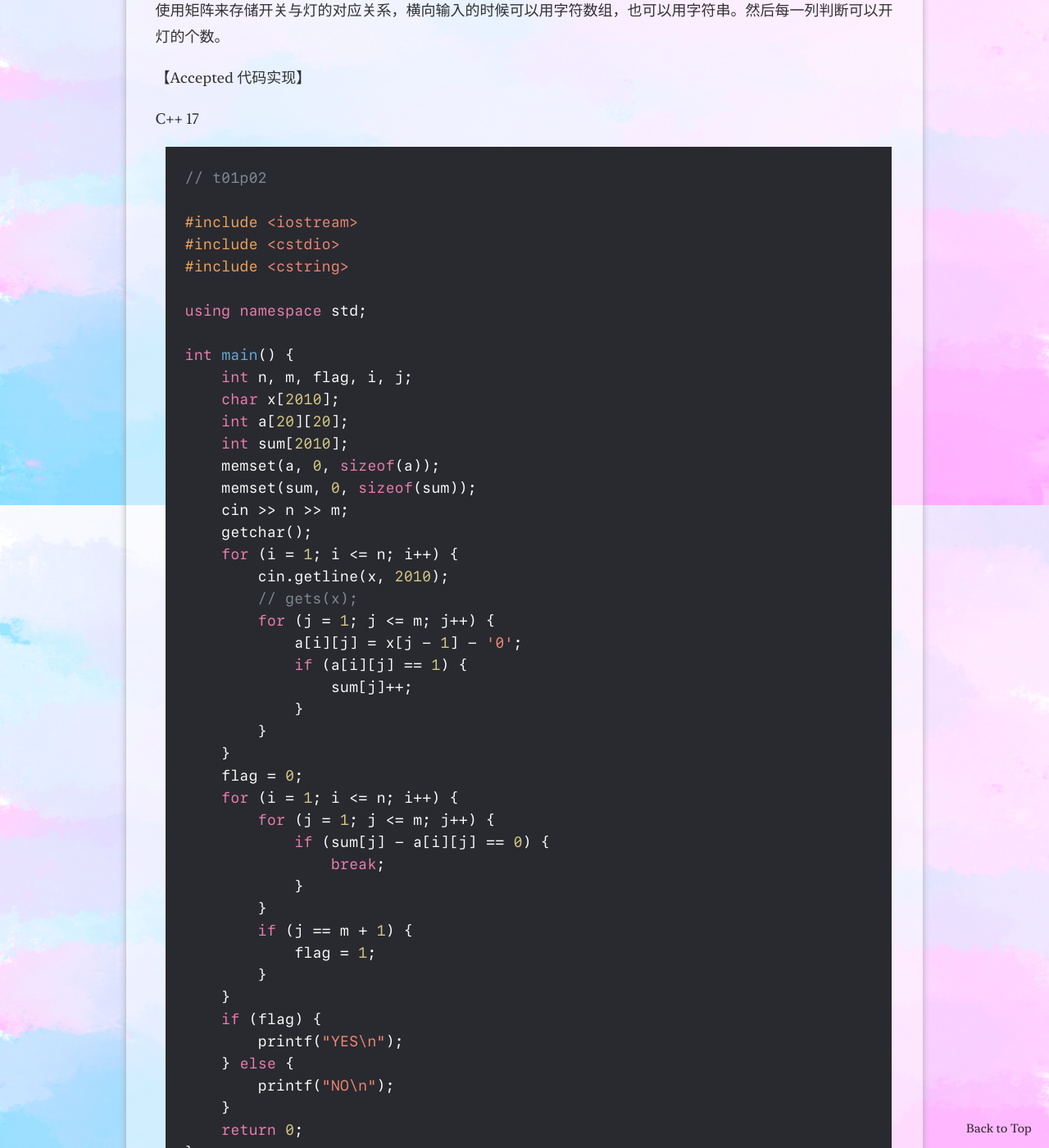
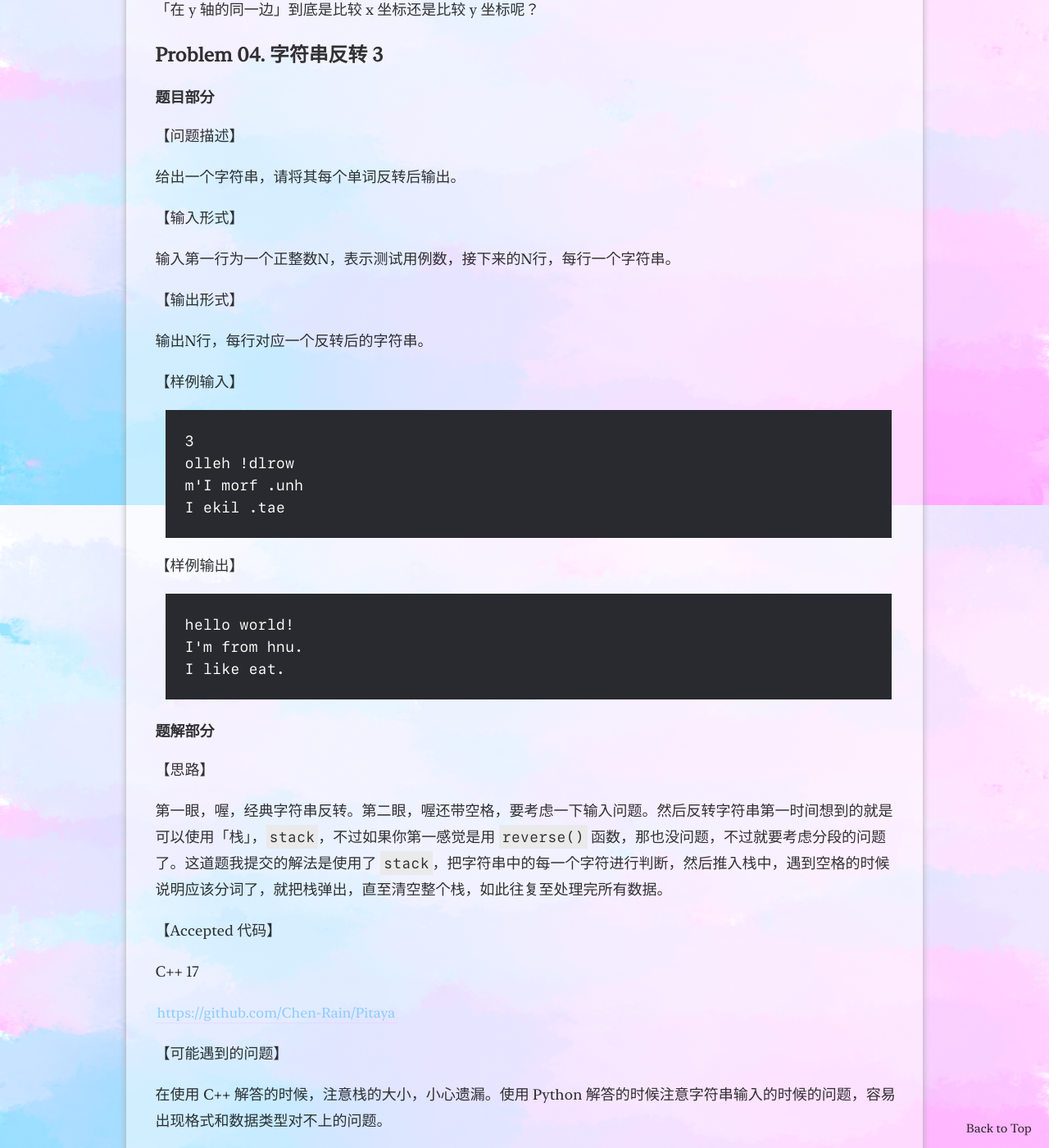
Before and after one commit to Chen-Rain/Chen-Rain.github.io, a Jekyll site: the page built from _posts/2022-06-22-HNU夏季学期程序设计题解.md, in a window 1280 px wide and 1400 px high, scrolled down 5684 px. Shown: the whole window at 82% size. Built offline with Jekyll 4.4.1, drawn with Linux system fonts in a browser that asks for light colours; some web fonts are replaced; comment, search, counter and statistics services are not loaded; some of the changed text lies outside the part shown.

Commit message:
Update 2022-06-22-HNU夏季学期程序设计题解.md

````diff
--- a/_posts/2022-06-22-HNU夏季学期程序设计题解.md
+++ b/_posts/2022-06-22-HNU夏季学期程序设计题解.md
@@ -93,71 +93,12 @@ N=0，表示输入结束，并且不需要处理。
 
 【Accepted 代码实现】
 
-C++ 17
+- C++ 17
 
-```cpp
-// t01p01
+- Python 3
 
-#include <iostream>
+[https://github.com/Chen-Rain/Pitaya](https://github.com/Chen-Rain/Pitaya)
 
-using namespace std;
-
-int main() {
-    int n = 0;
-    while (true) {
-        cin >> n;
-        if (n == 0) {
-            break;
-        }  // 如果 n 是 0 就判断程序结束，退出循环
-        int *a = new int[n];
-        int c[10001] = {0};
-        for (int i = 0; i < n; ++i) {
-            cin >> a[i];
-            c[a[i]]++;
-        }  // 输入数据的时候一起统计每一个数字的重复个数
-        int max = 0;
-        int result = 0;
-        for (int i = 0; i < 10001; ++i) {
-            if (c[i] > max) {
-                max = c[i];
-                result = i;
-            }
-        }
-        cout << result << endl;
-        delete[] a;
-    }
-    return 0;
-}
-```
-
-Python 3
-
-```python
-# encoding utf-8
-# t01p01
-
-def main():
-    while True:
-        n = int(input())
-        if n == 0:
-            break
-        # 下面这个 a 输入代码还需要调整
-        a = list(map(int, input().split()))
-        c = [0] * 999999  # 用于存储数字 i 的重复个数
-        for i in range(n):
-            c[int(a[i])] = c[int(a[i])] + 1
-        max_num = 0
-        result = 0
-        for i in range(999999):
-            if int(c[i]) > max_num:
-                max_num = int(c[i])
-                result = int(i)
-        print(result)
-
-
-if __name__ == "__main__":
-    main()
-```
 
 【遇到的一些问题】
 
@@ -213,55 +154,9 @@ YES
 
 【Accepted 代码实现】
 
-C++ 17
+- C++ 17
 
-```cpp
-// t01p02
-
-#include <iostream>
-#include <cstdio>
-#include <cstring>
-
-using namespace std;
-
-int main() {
-    int n, m, flag, i, j;
-    char x[2010];
-    int a[20][20];
-    int sum[2010];
-    memset(a, 0, sizeof(a));
-    memset(sum, 0, sizeof(sum));
-    cin >> n >> m;
-    getchar();
-    for (i = 1; i <= n; i++) {
-        cin.getline(x, 2010);
-        // gets(x);
-        for (j = 1; j <= m; j++) {
-            a[i][j] = x[j - 1] - '0';
-            if (a[i][j] == 1) {
-                sum[j]++;
-            }
-        }
-    }
-    flag = 0;
-    for (i = 1; i <= n; i++) {
-        for (j = 1; j <= m; j++) {
-            if (sum[j] - a[i][j] == 0) {
-                break;
-            }
-        }
-        if (j == m + 1) {
-            flag = 1;
-        }
-    }
-    if (flag) {
-        printf("YES\n");
-    } else {
-        printf("NO\n");
-    }
-    return 0;
-}
-```
+[https://github.com/Chen-Rain/Pitaya](https://github.com/Chen-Rain/Pitaya)
 
 【遇到的一些问题】
 
@@ -308,40 +203,9 @@ Yes
 
 【Accepted 代码】
 
-C++ 17
+- C++ 17
 
-```cpp
-// t01p03
-
-#include <iostream>
-
-using namespace std;
-
-int main() {
-    int n = 0;
-    cin >> n;
-    int *x = new int[n];
-    int *y = new int[n];
-    for (int i = 0; i < n; ++i) {
-        cin >> x[i] >> y[i];
-    }
-    int x_negative = 0, x_positive = 0;
-    for (int i = 0; i < n; ++i) {
-        if (x[i] < 0) {
-            x_negative++;
-        } else {
-            x_positive++;
-        }
-    }
-    if ((x_negative == 1 || x_positive == 1) || (x_negative == 0 && x_positive != 0) ||
-        (x_positive == 0 && x_negative != 0)) {
-        cout << "Yes" << endl;
-    } else {
-        cout << "No" << endl;
-    }
-    return 0;
-}
-```
+[https://github.com/Chen-Rain/Pitaya](https://github.com/Chen-Rain/Pitaya)
 
 【可能出错的地方】
 
@@ -390,43 +254,7 @@ I like eat.
 
 C++ 17
 
-```cpp
-// t01p04
-
-#include <iostream>
-#include <stack>
-
-using namespace std;
-
-int main() {
-    ios::sync_with_stdio(false);
-    int n = 0;
-    cin >> n;
-    cin.get();
-    while (n--) {
-        string input;
-        getline(cin, input);
-        stack<char> out;
-        for (char &i: input) {
-            if (i == ' ') {
-                while (!out.empty()) {
-                    cout << out.top();
-                    out.pop();
-                }
-                cout << " ";
-                continue;
-            }
-            out.push(i);
-        }
-        while (!out.empty()) {
-            cout << out.top();
-            out.pop();
-        }
-        cout << endl;
-    }
-    return 0;
-}
-```
+[https://github.com/Chen-Rain/Pitaya](https://github.com/Chen-Rain/Pitaya)
 
 【可能遇到的问题】
 
````
